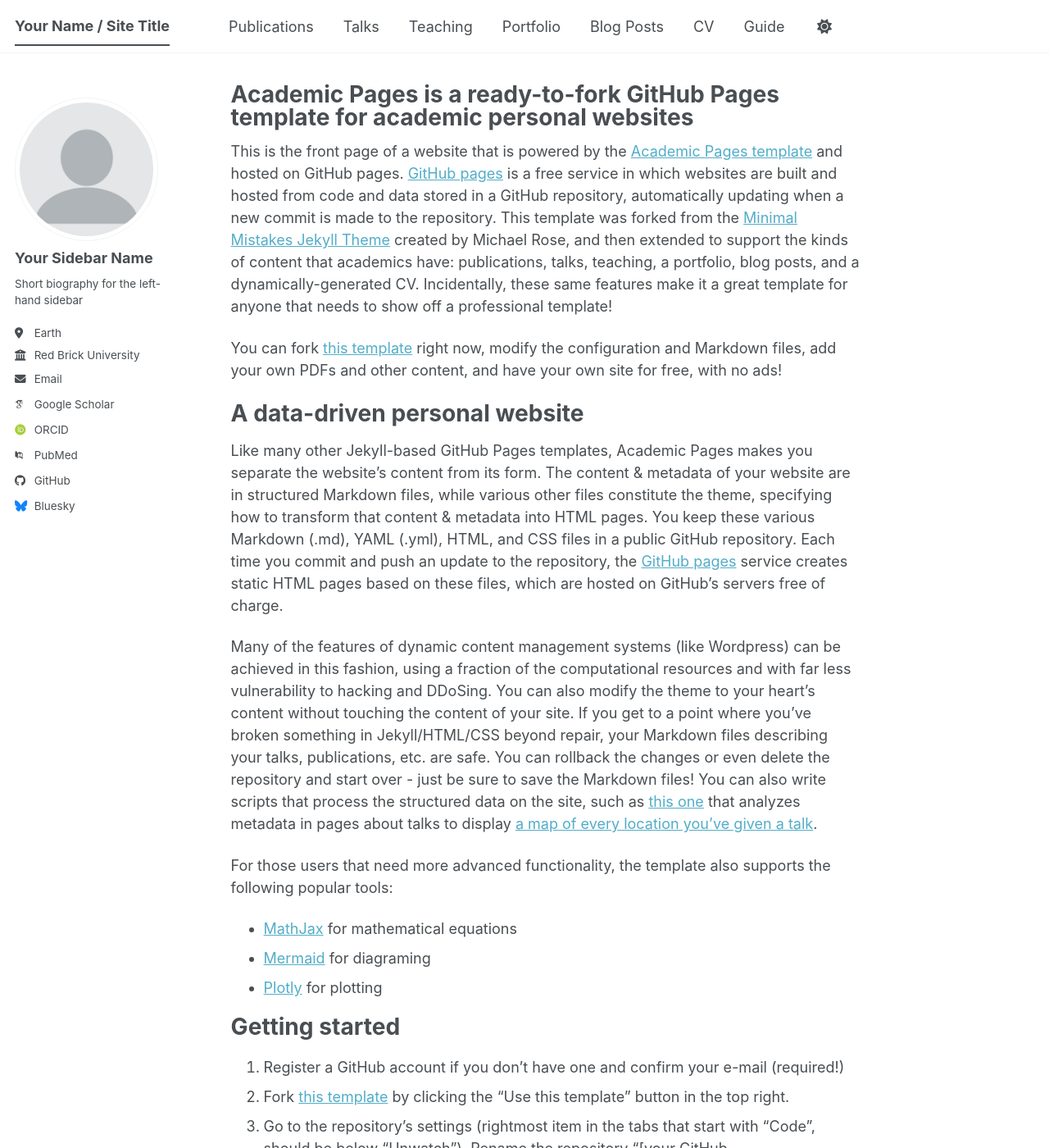
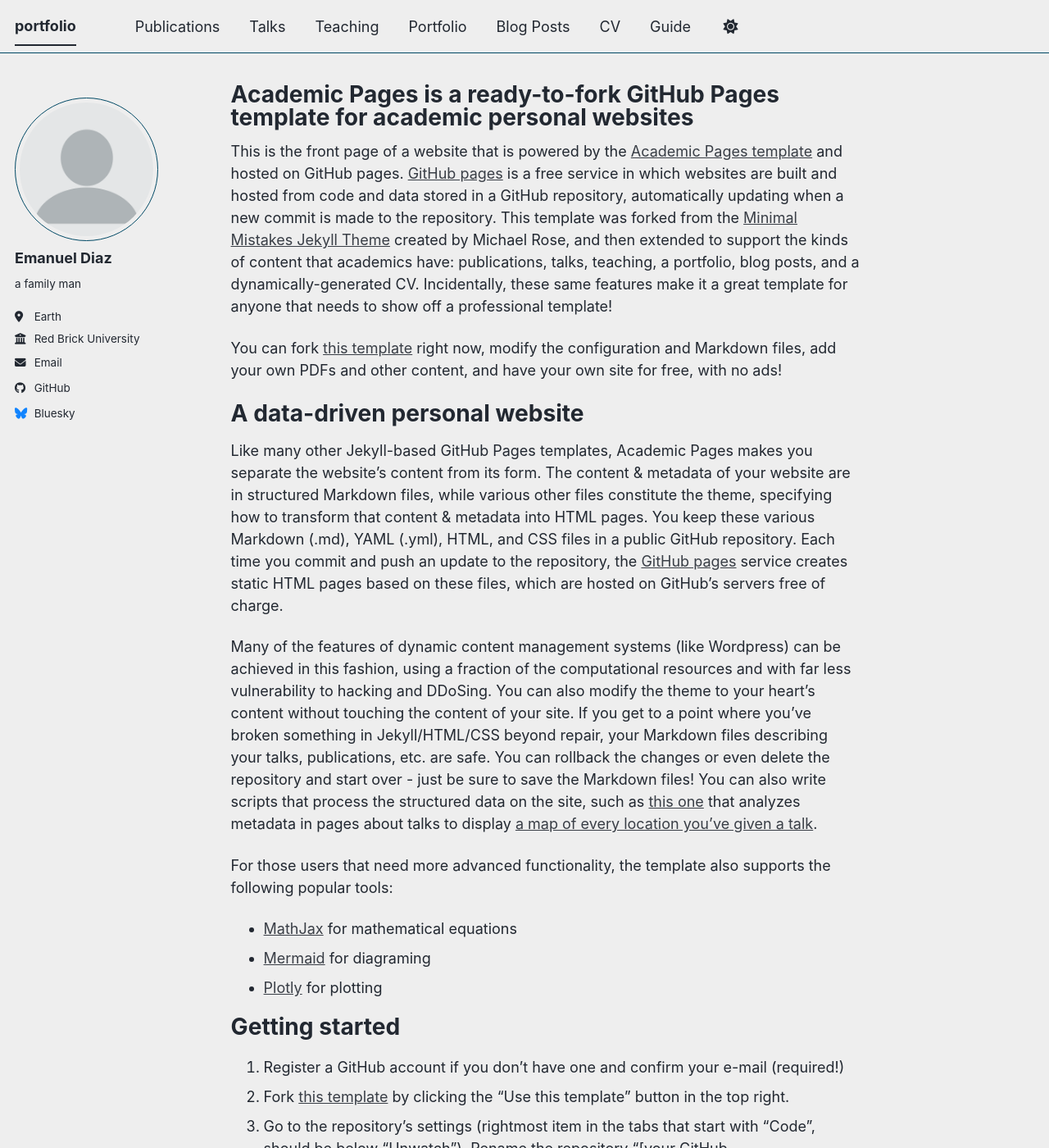
Before and after one commit to Manydiaz/Manydiaz.github.io, a Jekyll site: the page built from _pages/about.md, in a window 1280 px wide and 1400 px high. Shown: the whole window at 82% size. Built offline with Jekyll 4.4.1, drawn with Linux system fonts in a browser that asks for light colours; some web fonts are replaced; a script bundle is joined from its source files by our own code; library files that are not in the unit come from our copies; some of the changed text lies outside the part shown.

Commit message:
Update _config.yml

```diff
--- a/_config.yml
+++ b/_config.yml
@@ -8,15 +8,15 @@
 
 # Basic Site Settings
 locale                   : "en-US"
-site_theme               : "default" # The available themes options are "default", "air", "sunrise", "mint", "dirt" and "contrast"
-title                    : "Your Name / Site Title"
+site_theme               : "air" # The available themes options are "default", "air", "sunrise", "mint", "dirt" and "contrast"
+title                    : "portfolio"
 title_separator          : "-"
-name                     : &name "Your Name"
-description              : &description "Your Name's academic portfolio"   # Update this with a general description of your site, this is the default if not overridden by a page
-url                      : https://academicpages.github.io # The base hostname & protocol for your site e.g. "https://[your GitHub username].github.io",
+name                     : &name "Emanuel"
+description              : &description "Emanuel portfolio"   # Update this with a general description of your site, this is the default if not overridden by a page
+url                      : https://Manydiaz.github.io # The base hostname & protocol for your site e.g. "https://[your GitHub username].github.io",
                                                            # or if you already have some other page hosted on Github then use "https://[your GitHub username].github.io/[Your Repo Name]"
 baseurl                  : "" # the subpath of your site, e.g. "/blog"
-repository               : "academicpages/academicpages.github.io"
+repository               : ".github.io"
 
 # Site Author - The following control what appear as part of the author content on the side bar.
 #               If a field is blank the icon and link will not appear, otherwise it will be shown.
@@ -24,34 +24,20 @@
 author:
   # Biographic information
   avatar           : "profile.png"
-  name             : "Your Sidebar Name"
-  pronouns         : # example: "she/her"
-  bio              : "Short biography for the left-hand sidebar"
+  name             : "Emanuel Diaz"
+  pronouns         : # example: ""
+  bio              : "a family man"
   location         : "Earth"
   employer         : "Red Brick University"
   uri              : # URL
   email            : "none@example.org"
-
-  # Academic websites
-  academia         : # URL
-  arxiv            : # URL - Update with the correct link to your profile
-  googlescholar    : "https://scholar.google.com/citations?user=PS_CX0AAAAAJ"
-  inspire-hep      : # URL
-  impactstory      : # URL
-  orcid            : "https://orcid.org/yourorcidurl"
-  semantic         : # URL
-  ssrn             : # URL
-  pubmed           : "https://www.ncbi.nlm.nih.gov/pubmed/?term=john+snow"
-  researchgate     : # URL
-  scopus           : # URL
-  zotero           : # URL
 
 
   # Repositories and software development
   bitbucket        : # Username - Update with your username on the site
   codepen          : # Username
   dribbble         : # Username
-  github           : "academicpages"
+  github           : ""
   kaggle           : # Username
   stackoverflow    : # User number or user number and name (i.e., use "1" or "1/jeff-atwood")
 
@@ -66,7 +52,7 @@
   keybase          : # Username
   instagram        : # Username
   lastfm           : # Username
-  linkedin         : # Username
+  linkedin         : # Emanuel diaz
   mastodon         : # URL
   medium           : # URL
   pinterest        : # Username
@@ -94,7 +80,7 @@
 # Site Settings
 teaser                   :  # filename of teaser fallback teaser image placed in /images/ for social media previews
 breadcrumbs              : false # true, false (default)
-words_per_minute         : 160
+words_per_minute         : 25
 future                   : true
 read_more                : "disabled" # if enabled, adds "Read more" links to excerpts
 talkmap_link             : false      #change to true to add link to talkmap on talks page
```
